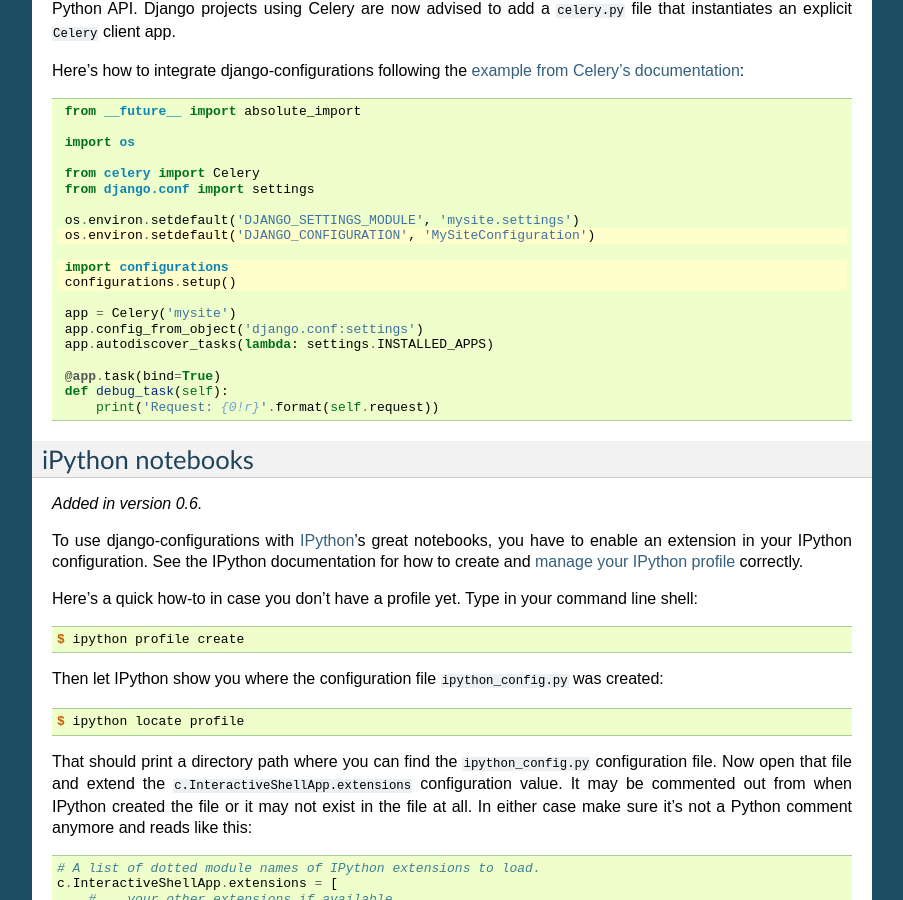
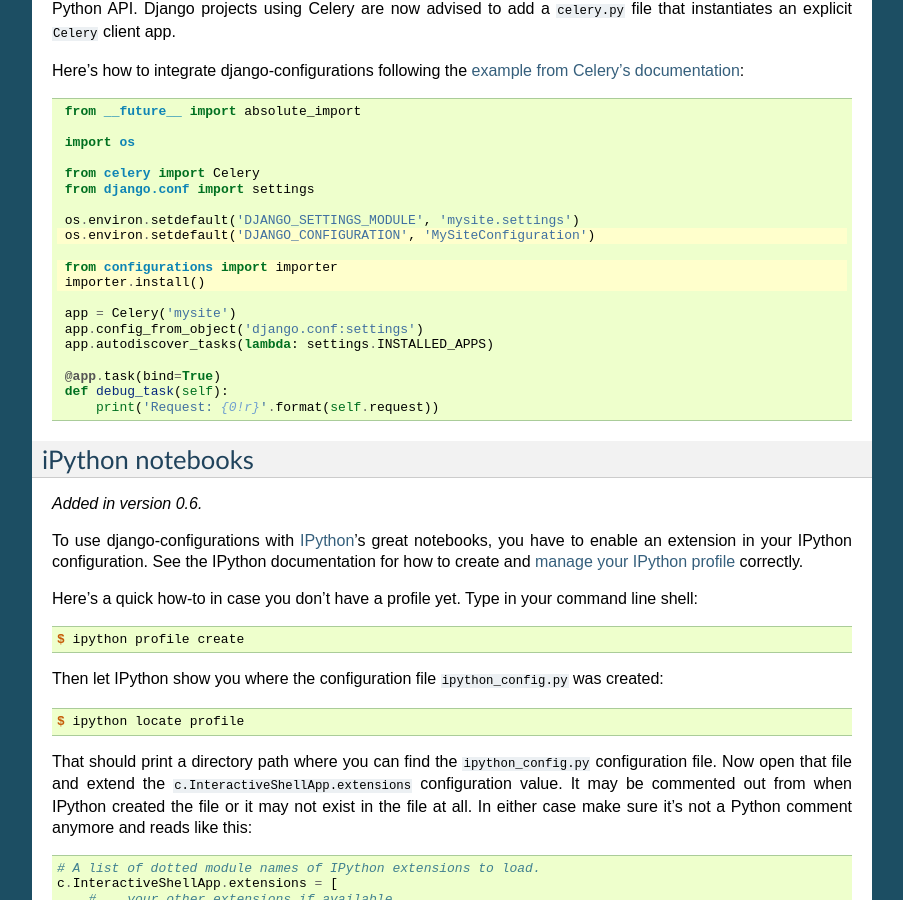
Before and after one commit to jazzband/django-configurations, a Sphinx documentation site: the page built from docs/cookbook.rst, in a window 1280 px wide and 900 px high, scrolled down 2039 px. Shown: the whole window, without its empty margins (198-1101 px from the left). Built offline with Sphinx 7.4.7, drawn with Linux system fonts in a browser that asks for light colours.

Commit message:
Fix docs regarding celery setup

```diff
--- a/docs/cookbook.rst
+++ b/docs/cookbook.rst
@@ -155,8 +155,8 @@
     os.environ.setdefault('DJANGO_SETTINGS_MODULE', 'mysite.settings')
     os.environ.setdefault('DJANGO_CONFIGURATION', 'MySiteConfiguration')
 
-    import configurations
-    configurations.setup()
+    from configurations import importer
+    importer.install()
 
     app = Celery('mysite')
     app.config_from_object('django.conf:settings')
```
Also changed, not shown: 1 other file.
